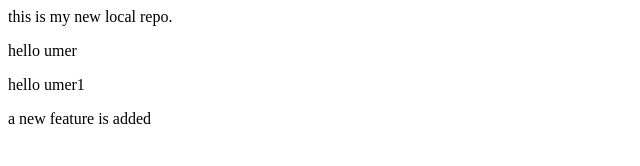
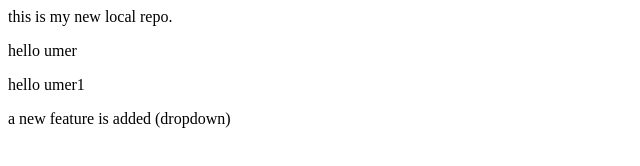
Before and after one commit to QAUmerFarooq/localrepo, a plain HTML site: page index.html in a window 1280 px wide. Shown: the whole page, without its empty margins (0-640 px from the left). Drawn offline with Linux system fonts and the light colour scheme.

Commit message:
dropdown

```diff
--- a/index.html
+++ b/index.html
@@ -1,4 +1,4 @@
 <p>this is my new local repo.</p>
 <p>hello umer</p>
 <p>hello umer1</p>
-<p>a new feature is added</p>
+<p>a new feature is added (dropdown)</p>
```
